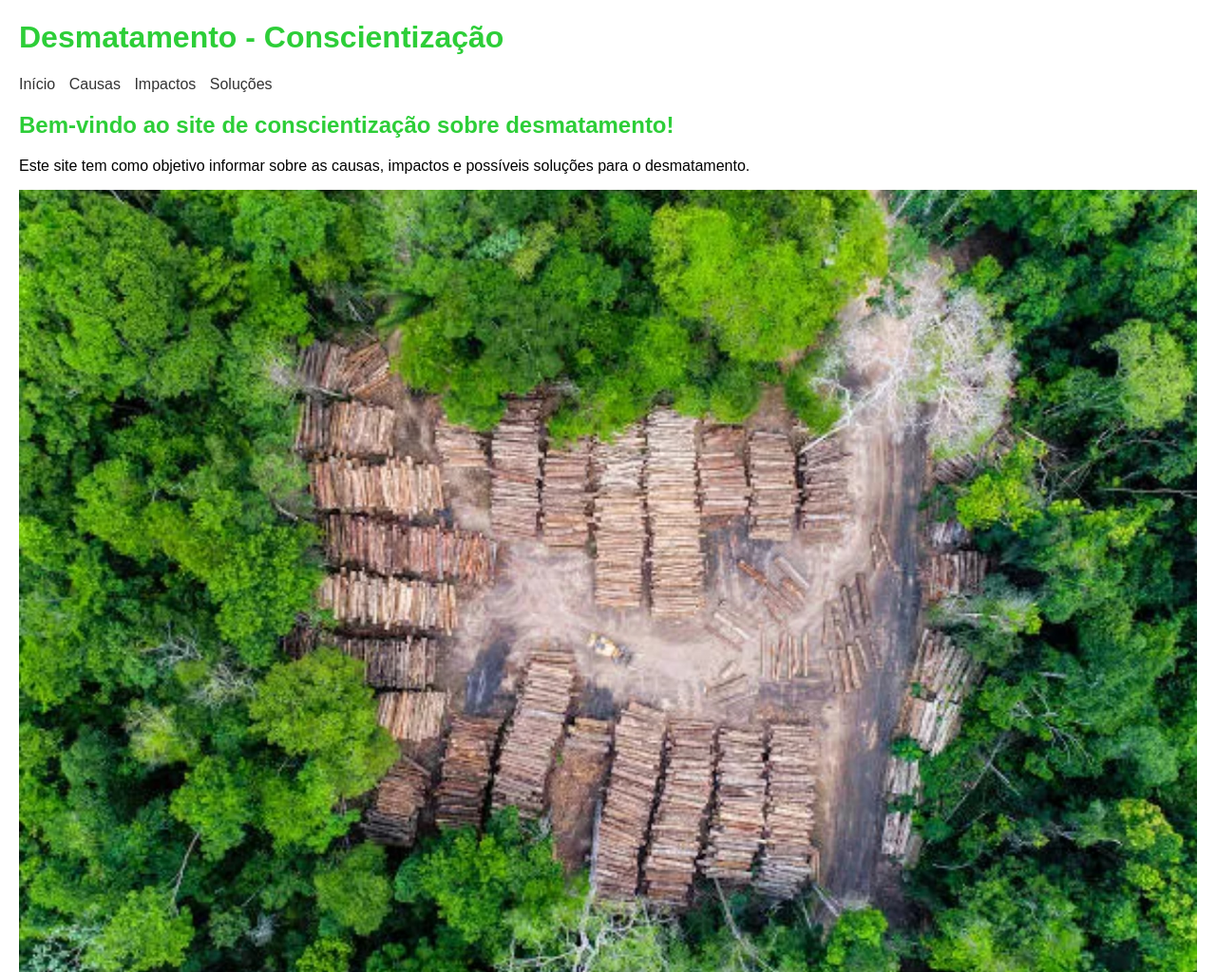
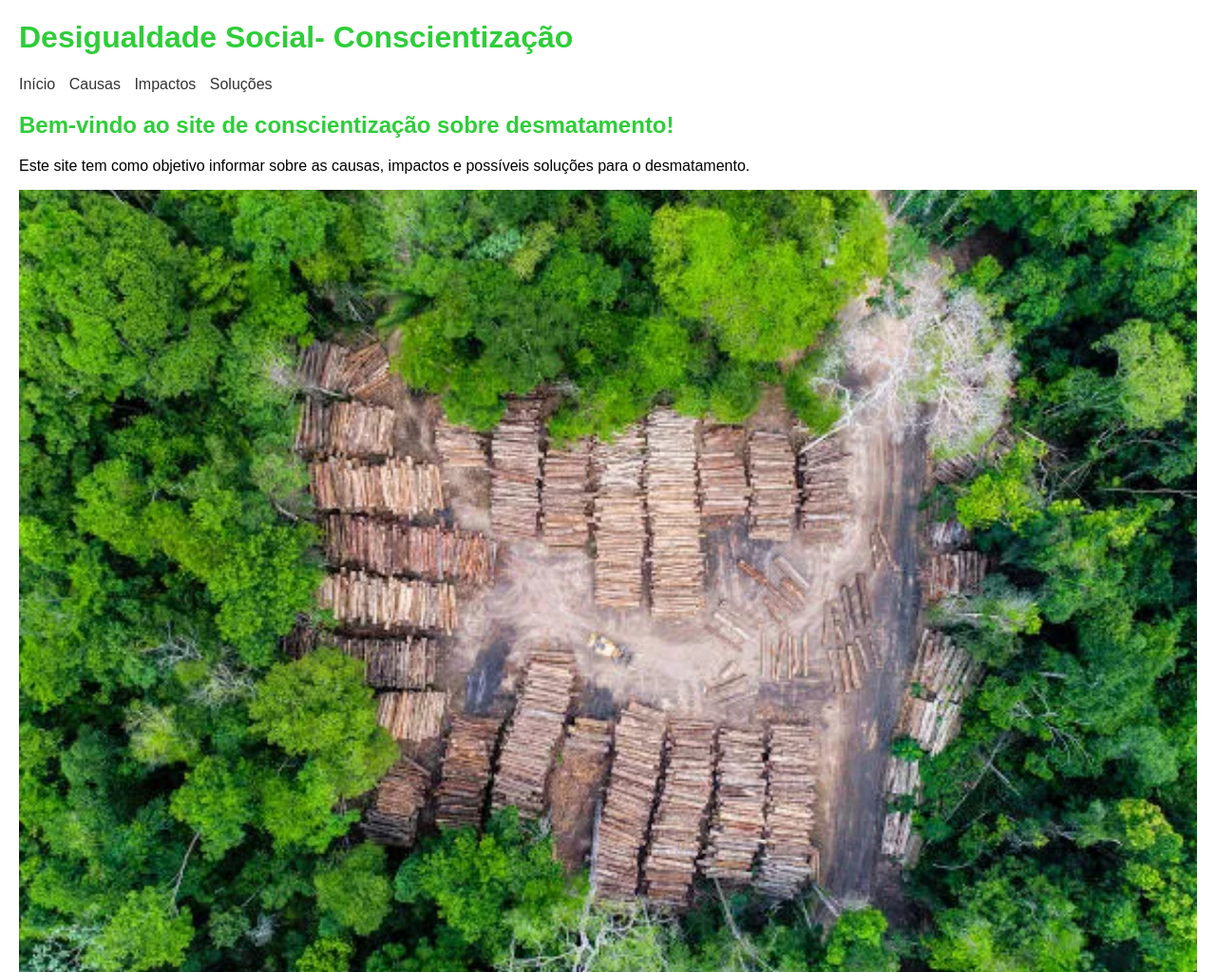
Before and after one commit to thaylinda19/trabprog, a plain HTML site: page index.html in a window 1280 px wide. Shown: the top 1024 px of the page at 95% size. Drawn offline with Linux system fonts and the light colour scheme.

Commit message:
Update index.html

```diff
--- a/index.html
+++ b/index.html
@@ -3,12 +3,12 @@
 <head>
   <meta charset="UTF-8">
   <meta name="viewport" content="width=device-width, initial-scale=1.0">
-  <title>Desmatamento - Conscientização</title>
+  <title>Desigualdade social </title>
   <link rel="stylesheet" href="styles.css">
 </head>
 <body>
   <header>
-    <h1>Desmatamento - Conscientização</h1>
+    <h1>Desigualdade Social- Conscientização</h1>
   </header>
 
   <nav>
```
